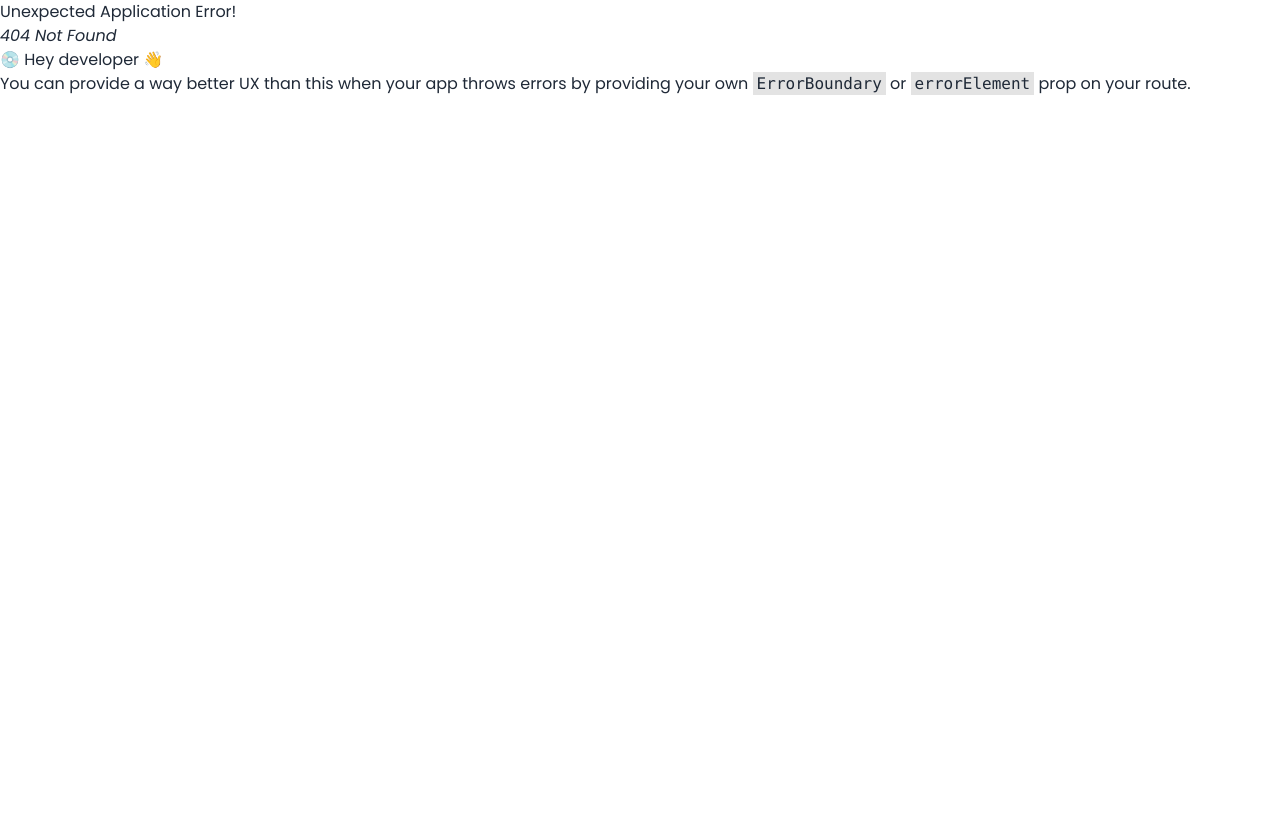
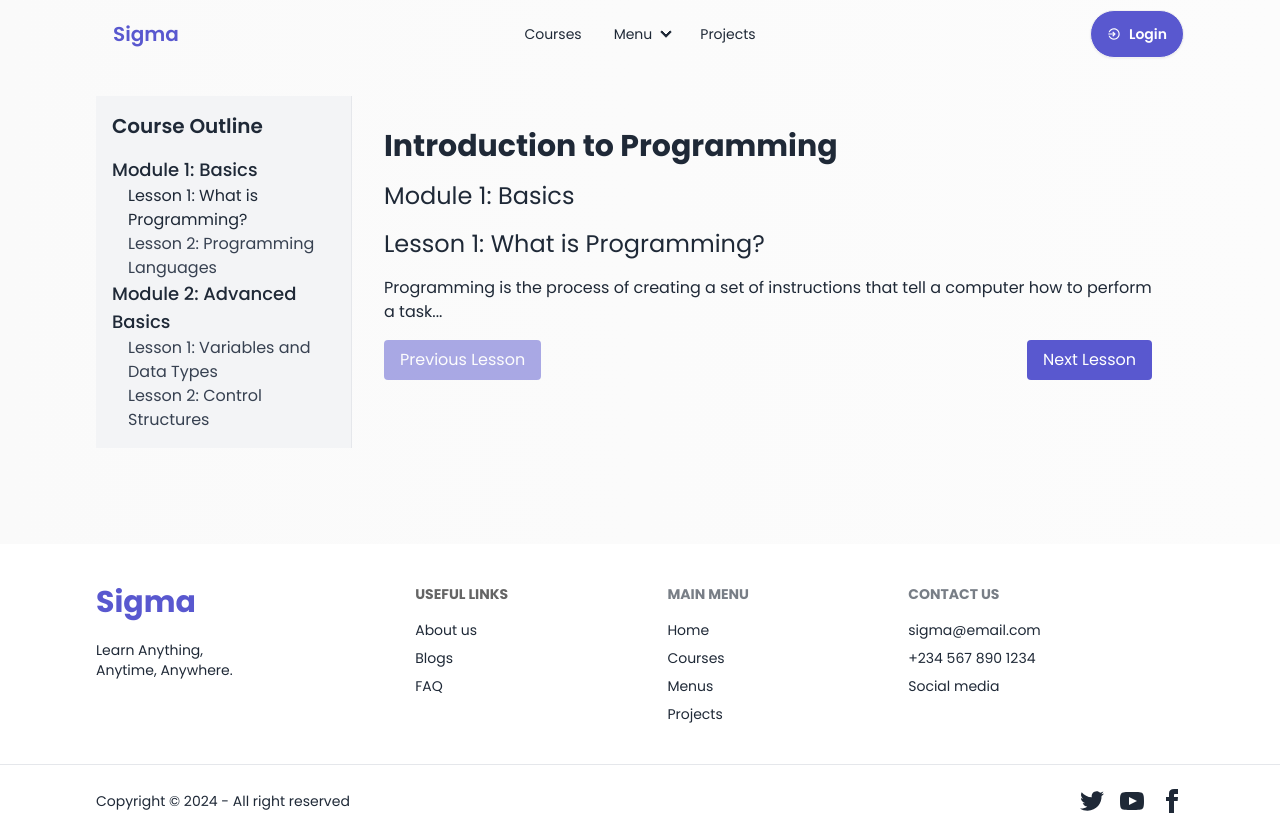
Before and after one commit to fahd-abdulrazzaq/The-Plumbers, a React (Vite) app: page /course in a window 1280 px wide. Before the commit this address had no page. Before the commit the page ends 800 px from the top, so only its background shows below. Built offline with nearby package versions, Linux system fonts and the light colour scheme.

Commit message:
update: update the course page structure

```diff
--- a/src/pages/course/CoursePage.jsx
+++ b/src/pages/course/CoursePage.jsx
@@ -78,6 +78,7 @@ const CoursePage = () => {
       />
       <div className="flex-1 p-8">
         <h1 className="text-3xl font-bold mb-4">{courseData.title}</h1>
+        <h2 className="text-2xl mb-4">{courseData.modules[0].title}</h2>
         <h2 className="text-2xl mb-4">{currentLesson.title}</h2>
         <div dangerouslySetInnerHTML={{ __html: currentLesson.content }} className="prose lg:prose-xl"></div>
         <LessonNavigation
--- a/src/router/router.jsx
+++ b/src/router/router.jsx
@@ -5,6 +5,7 @@ import CreateCourse from '../pages/createCourse/CreateCourse';
 import Login from '../components/Login';
 import SignUp from '../components/SignUp';
 import CourseList from '../pages/courseList/CoursesList';
+import CoursePage from '../pages/course/CoursePage';
 
 const router = createBrowserRouter([
   {
@@ -30,6 +31,10 @@ const router = createBrowserRouter([
       {
         path: '/courses',
         element: <CourseList />
+      },
+      {
+        path: '/course',
+        element: <CoursePage />
       }
     ],
   },
```
